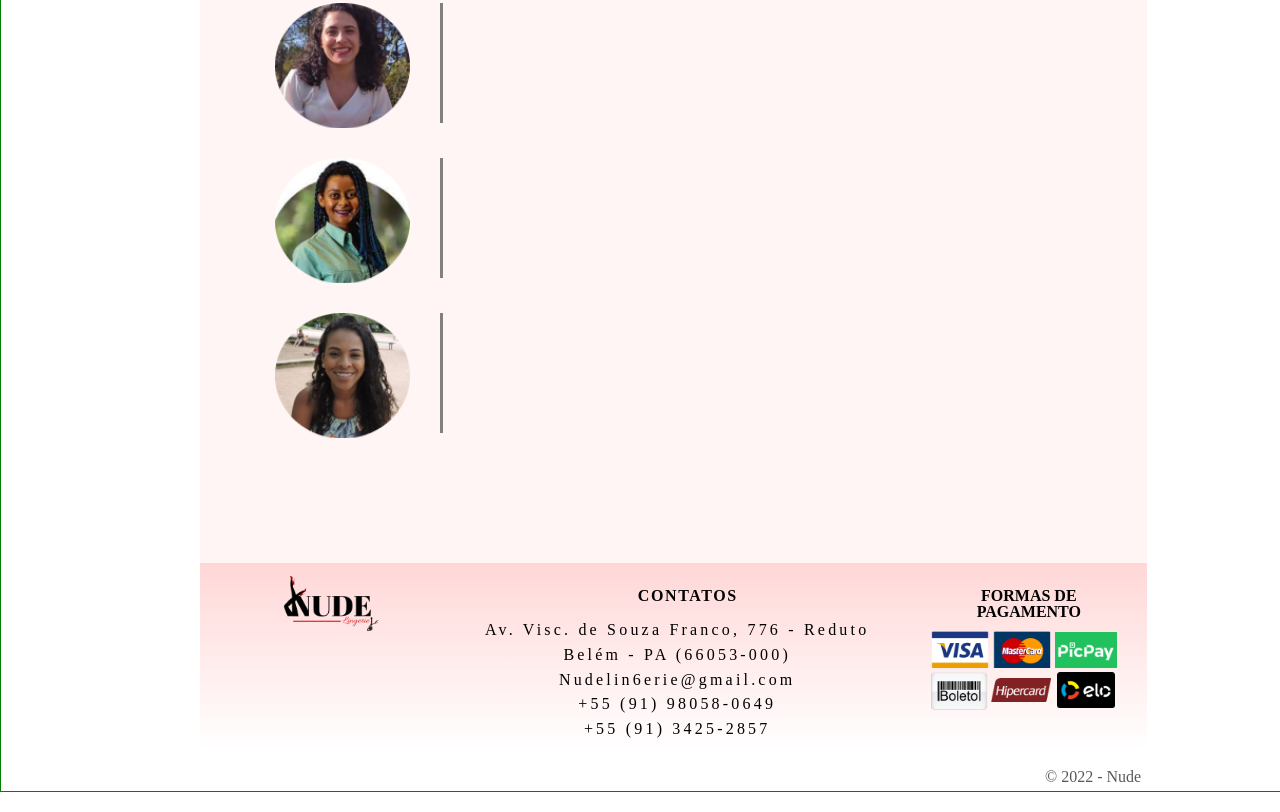
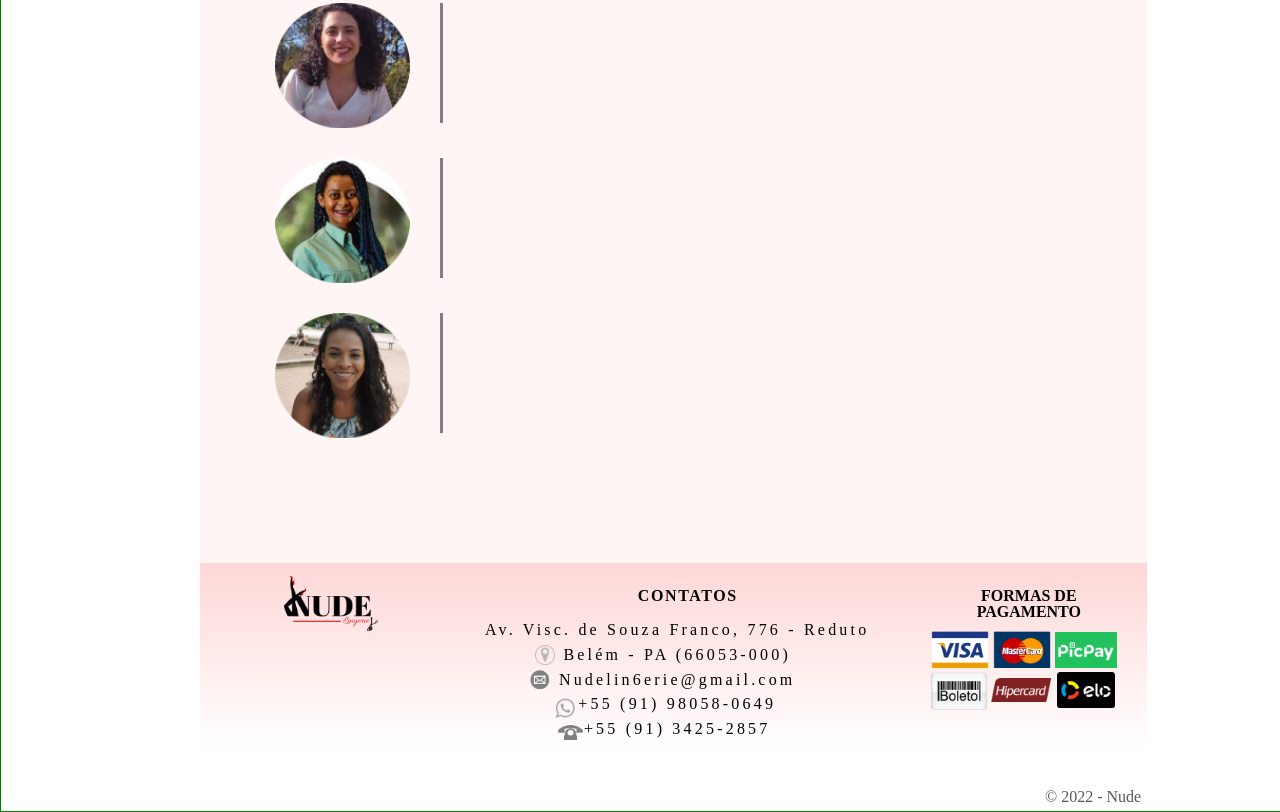
Before and after one commit to 7Caylon7/Landing-page-project, a plain HTML site: page index.html in a window 1280 px wide. Shown: the part 1908-2720 px from the top of the page. Drawn offline with Linux system fonts and the light colour scheme; a web font is replaced by a local one.

Commit message:
ícones no endereço

```diff
--- a/css/estilo.css
+++ b/css/estilo.css
@@ -346,6 +346,50 @@ footer {
 	/**/
 }
 
+#loc{
+	top: -146px;
+	left: 335px;
+	width: 20px;
+	height: 20px;
+	float: left;
+	position: relative;
+	background: url(../css/img/footer/localizacao.png) no-repeat;
+	background-size: cover;
+}
+
+#email{
+	top: -122px;
+	left: 310px;
+	width: 20px;
+	height: 20px;
+	float: left;
+	position: relative;
+	background: url(../css/img/footer/email.png) no-repeat;
+	background-size: cover;
+
+}
+
+#whats{
+	top: -93px;
+	left: 315px;
+	width: 20px;
+	height: 20px;
+	float: left;
+	position: relative;
+	background: url(../css/img/footer/zap.png) no-repeat;
+	background-size: cover;
+}
+
+#tel{
+	top: -66px;
+	left: 298px;
+	width: 25px;
+	height: 15px;
+	float: left;
+	position: relative;
+	background: url(../css/img/footer/telefone.png) no-repeat;
+	background-size: cover;
+}
 #pagamentos{
 	height: 10px;
 	width: 900px;
--- a/index.html
+++ b/index.html
@@ -248,6 +248,18 @@
                 <p class="contatos"> +55 (91) 98058-0649 </p>
                 <p class="contatos"> +55 (91) 3425-2857 </p>
 
+                <div id="loc">
+                </div>
+
+                <div id="email">
+                </div>
+
+                <div id="whats">
+                </div>
+
+                <div id="tel">
+                </div>
+
             </div>
         </footer>
     </div>
```
